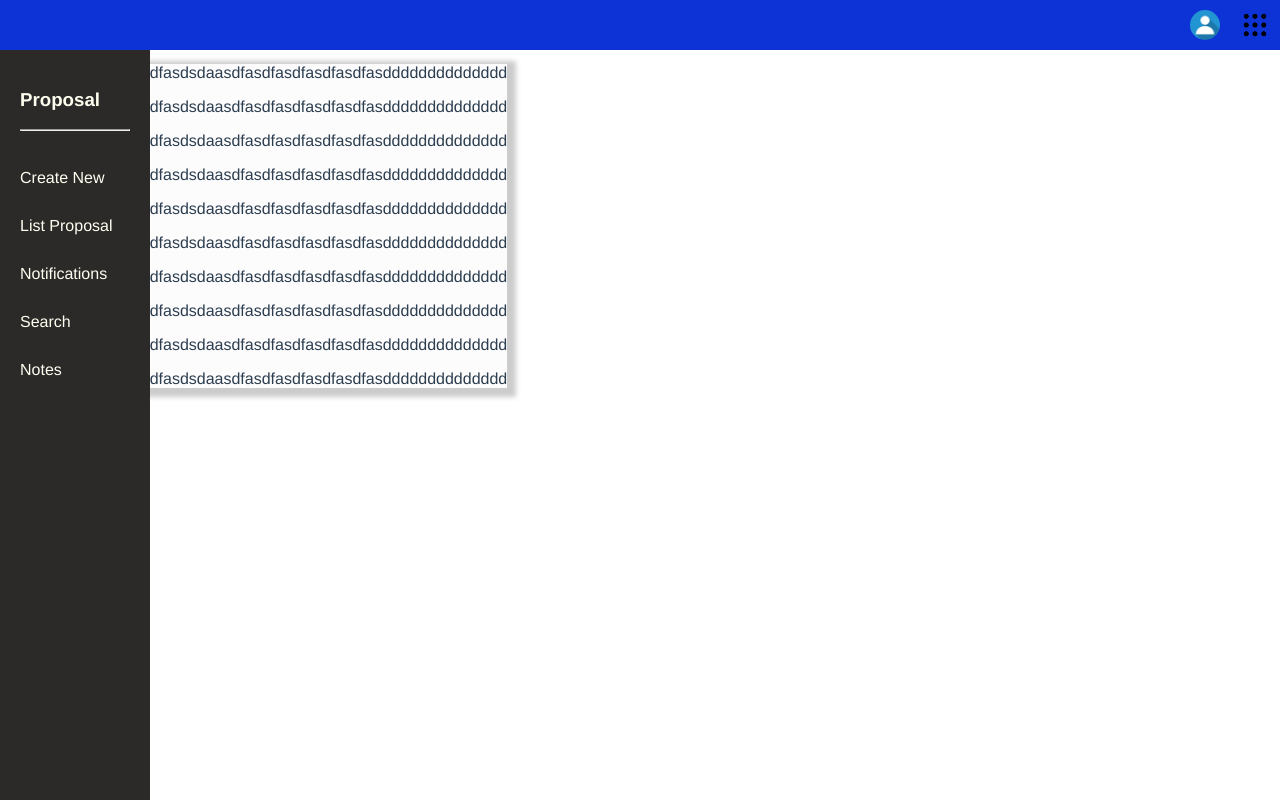
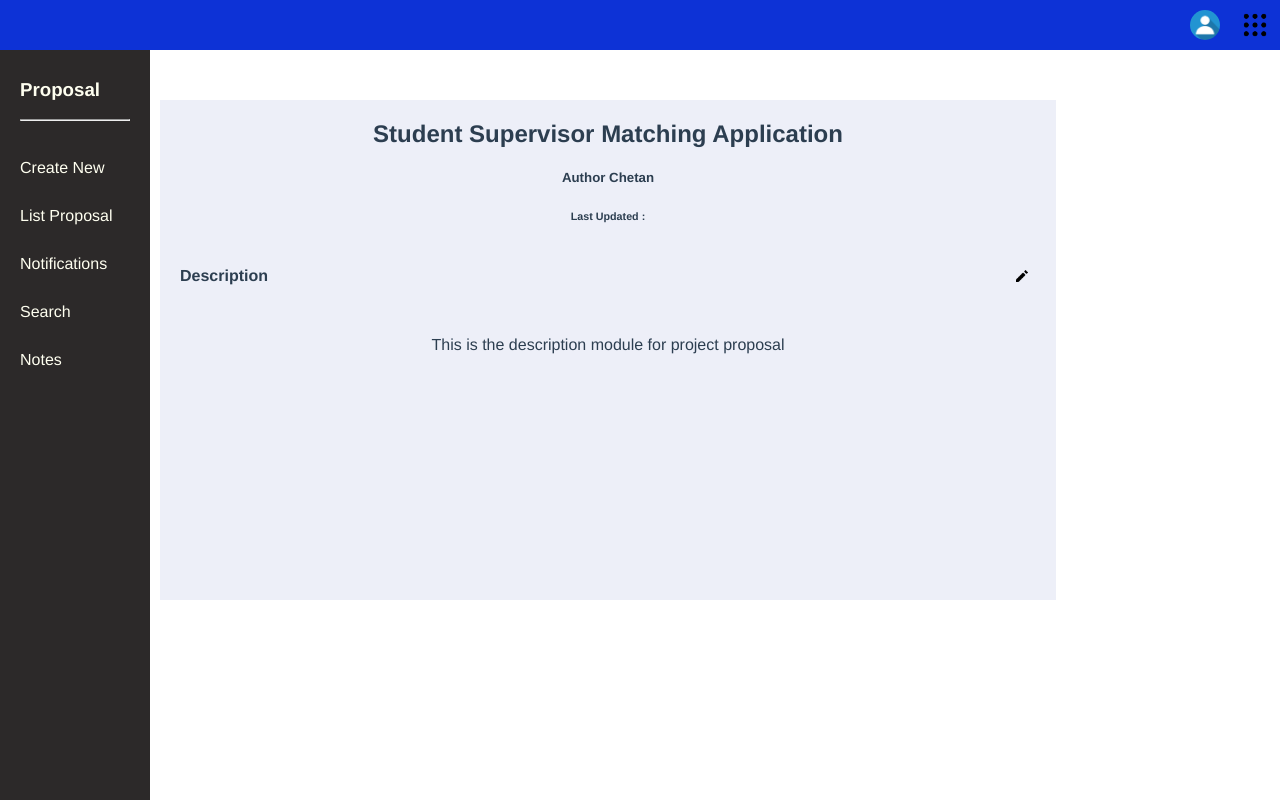
Before and after one commit to sharmachetan/ssn-ui, a Vue app: page /#/student in a window 1280 px wide. Built offline with nearby package versions, Linux system fonts and the light colour scheme.

Commit message:
created proposal document, added edit button

```diff
--- a/src/App.vue
+++ b/src/App.vue
@@ -26,6 +26,8 @@ body {
   -moz-osx-font-smoothing: grayscale;
   text-align: center;
   color: #2c3e50;
+  height: 100%;
+  width: 100%;
 }
 
 
--- a/src/components/ProposalForm.vue
+++ b/src/components/ProposalForm.vue
@@ -1,48 +1,29 @@
 <template>
     <div id="mainParent">
-
-        <div id="loginParent">
-
-        <p>asdfasdsdaasdfasdfasdfasdfasdfasdddddddddddddd</p>
-     <p>asdfasdsdaasdfasdfasdfasdfasdfasdddddddddddddd</p>
-      <p>asdfasdsdaasdfasdfasdfasdfasdfasdddddddddddddd</p>
-       <p>asdfasdsdaasdfasdfasdfasdfasdfasdddddddddddddd</p>
-        <p>asdfasdsdaasdfasdfasdfasdfasdfasdddddddddddddd</p>
-         <p>asdfasdsdaasdfasdfasdfasdfasdfasdddddddddddddd</p>
-          <p>asdfasdsdaasdfasdfasdfasdfasdfasdddddddddddddd</p> <p>asdfasdsdaasdfasdfasdfasdfasdfasdddddddddddddd</p>
-           <p>asdfasdsdaasdfasdfasdfasdfasdfasdddddddddddddd</p>
-            <p>asdfasdsdaasdfasdfasdfasdfasdfasdddddddddddddd</p>
-
-    </div>
+<Title/>
+<AuthorDetail/>
+<TimeStamp/>
+<Description/>
+<VideoDesc/>
     </div>
 </template>
 
 <script>
+import Title from "@/components/document/Title.vue";
+import AuthorDetail from "@/components/document/AuthorDetail.vue";
+import TimeStamp from "@/components/document/TimeStamp.vue";
+import Description from "@/components/document/Description.vue";
+import VideoDesc from "@/components/document/VideoDesc.vue";
 export default {
-    name:"ProposalForm"
+    name:"ProposalForm",
+    components:{Title,AuthorDetail,TimeStamp,Description,VideoDesc}
 }
 </script>
 
 <style scoped>
 #mainParent {
-width: 50%;
-box-sizing: border-box;
-margin-top: 5%;
-left: 10%;
-}
 
-#loginParent {
-    background-color: rgb(252, 252, 252);
-    box-sizing: border-box;
-    position: ;
-
-    width: fit-content;
--webkit-box-shadow: 3px 3px 5px 6px #ccc;  /* Safari 3-4, iOS 4.0.2 - 4.2, Android 2.3+ */
-  -moz-box-shadow:    3px 3px 5px 6px #ccc;  /* Firefox 3.5 - 3.6 */
-  box-shadow:         3px 3px 5px 6px #ccc;
-   height: inherit;
-   margin: 0 auto;
-
+word-wrap:break-word;
 }
 
 
@@ -51,4 +32,5 @@ left: 10%;
 
 
 
+
 </style>
--- a/src/components/StudentOptionBoard.vue
+++ b/src/components/StudentOptionBoard.vue
@@ -27,13 +27,20 @@ export default {
 body {
     margin: 0;
 }
+
+#optionBoard{
+      left: 0;
+          top: 40px;
+        position: fixed;
+       width: 150px;
+    height: inherit;
+
+}
 #mainPanel{
-    position: fixed;
-    left: 0;
-    top: 50px;
+    /* position: fixed; */
     margin: 0;
-    width: 150px;
-    height: 100%;
+    width: inherit;
+    height: inherit;
     background-color: rgb(44, 41, 41);
     color:ivory;
 }
--- /dev/null
+++ b/src/components/document/AuthorDetail.vue
@@ -0,0 +1,3 @@
+<template>
+    <div><h5>Author Chetan </h5></div>
+</template>
--- /dev/null
+++ b/src/components/document/Description.vue
@@ -0,0 +1,36 @@
+<template>
+    <div id="desc">
+        <div id="head">
+        <h4>Description</h4>
+        <img src="@/assets/edit.png"/>
+        </div>
+        <div id="descBody">
+        <p> This is the description module for project proposal</p>
+        </div>
+    </div>
+</template>
+
+<style scoped>
+#head h4 {
+    width: fit-content;
+    height: fit-content;
+    display: inline-block;
+    float: left;
+
+    padding:0;
+    margin: 0;}
+#head {
+float:left;
+display: inline-block;
+width: 95%;
+padding: 20px;
+margin-bottom: 30px;
+}
+#head img {
+    width: fit-content;
+    float:right;
+    height: 15px;
+    width: 15px;
+    padding: 2px;
+    height: fit-content;}
+</style>
--- /dev/null
+++ b/src/components/document/TimeStamp.vue
@@ -0,0 +1,3 @@
+<template>
+    <div><h6>Last Updated :</h6></div>
+</template>
--- /dev/null
+++ b/src/components/document/Title.vue
@@ -0,0 +1,15 @@
+<template>
+    <div>
+        <h2> Student Supervisor Matching Application</h2>
+    </div>
+</template>
+
+<script>
+export default {
+
+}
+</script>
+
+<style scoped>
+
+</style>
--- /dev/null
+++ b/src/components/document/VideoDesc.vue
@@ -0,0 +1,11 @@
+<template>
+    <div>
+        <video ></video>
+    </div>
+</template>
+
+<script>
+export default {
+
+}
+</script>
--- a/src/views/StudentMain.vue
+++ b/src/views/StudentMain.vue
@@ -1,8 +1,13 @@
 <template>
 <div id="studentMain">
-    <HeaderBar/>
+    <div id="header">
+    <HeaderBar/> </div>
+    <div id="left">
     <StudentOptionBoard/>
+    </div>
+    <div id="centre">
     <ProposalForm/>
+    </div>
 </div>
 </template>
 <script>
@@ -21,5 +26,28 @@ export default{
 </script>
 
 <style scoped>
+#left{
+    height: 100%;
+}
 
-</style>>
+#studentMain {
+    height: 100%;
+    width: 100%;
+    background-color: lightcoral;
+    position: relative;
+}
+#header{
+    top: 0;
+    left: 0px;
+}
+
+#centre {
+    position: absolute;
+    background-color:rgb(237, 239, 248);
+height: 500px;
+top: 100px;
+left: 160px;
+width: 70%;
+z-index: -2;
+}
+</style>
```
Also changed, not shown: src/assets/edit.png (added), src/assets/editIcon.png (added), src/components/document/Heading.vue (added).
